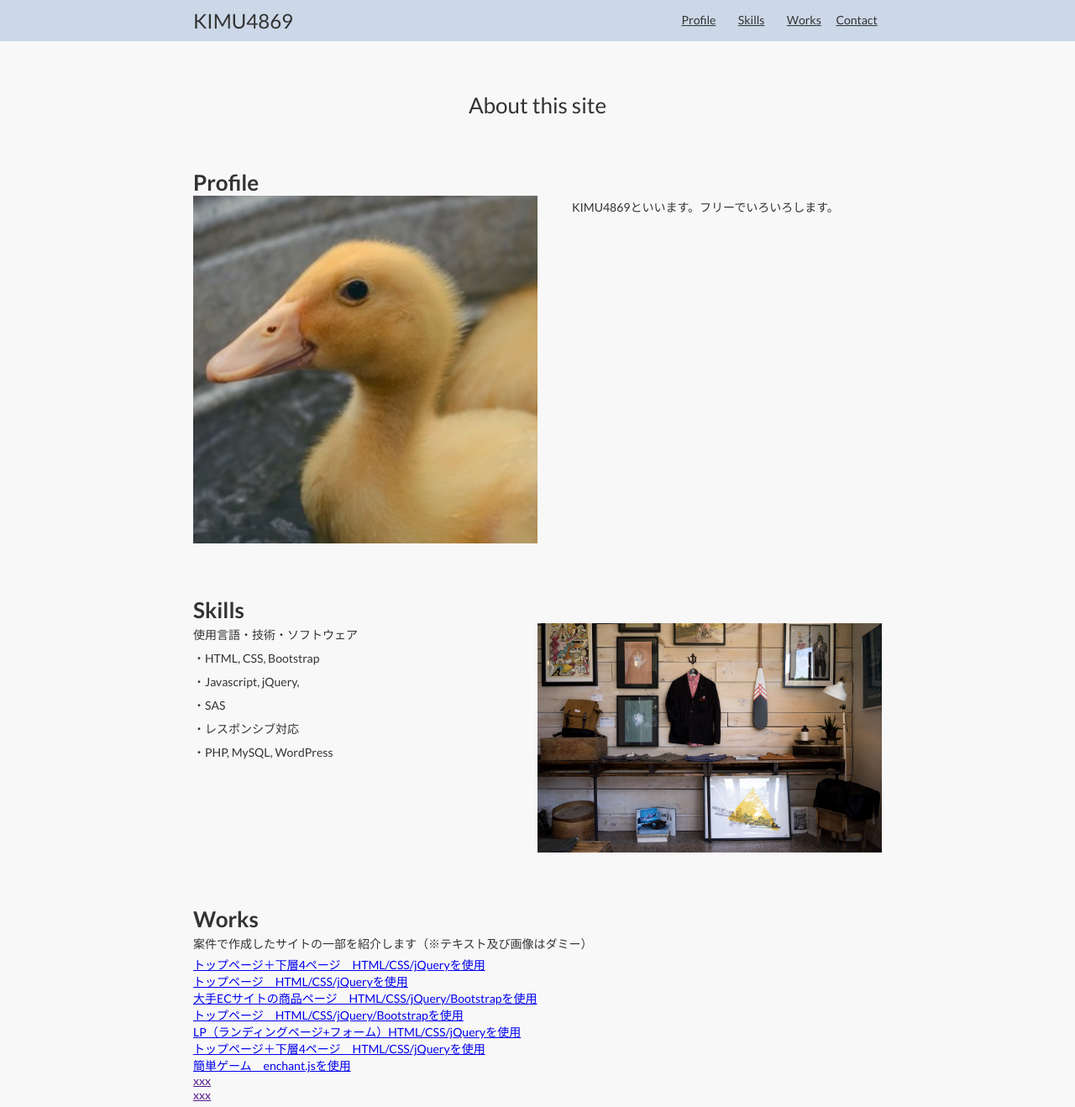
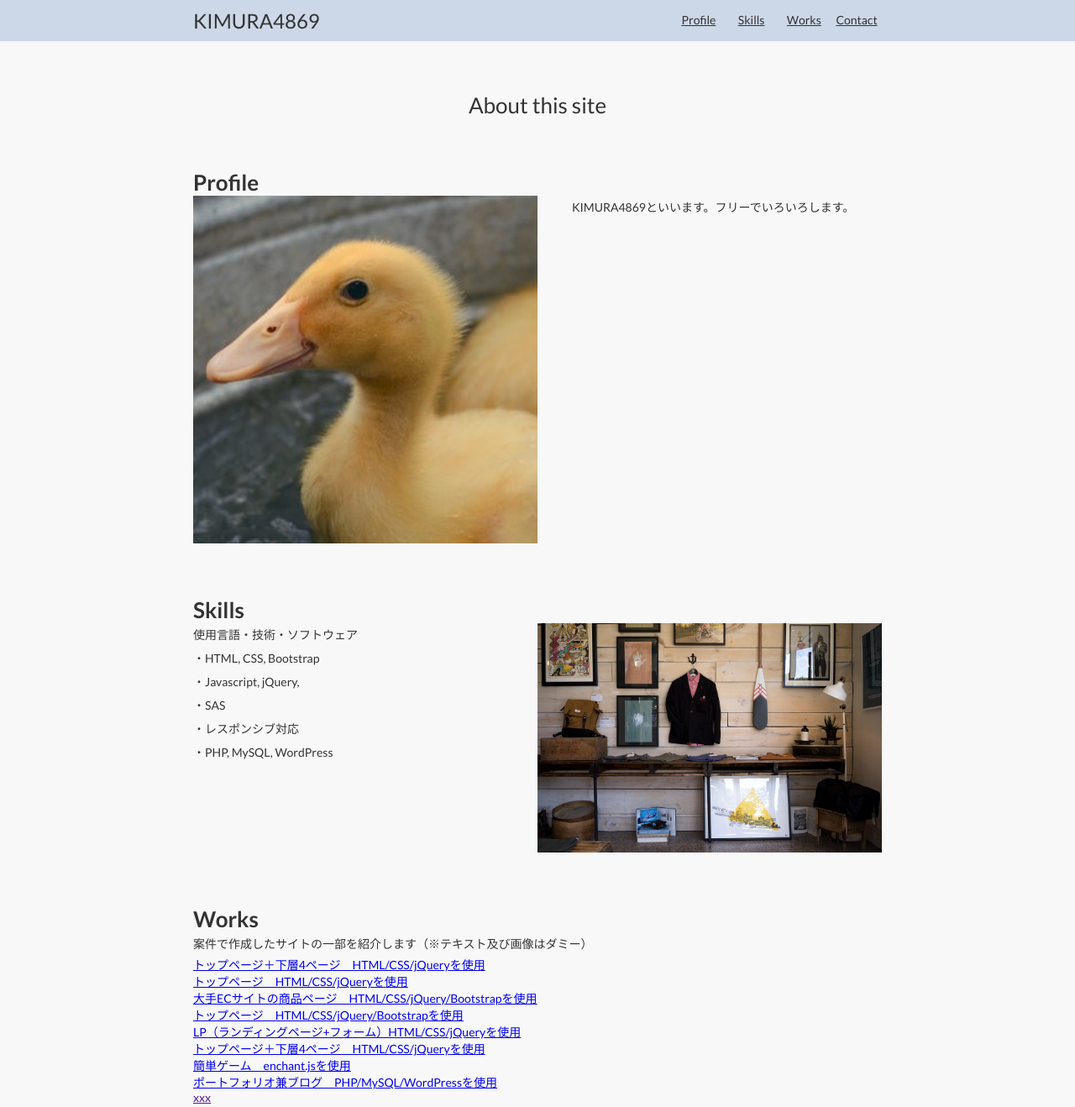
Before and after one commit to kimura4869/portfolio, a plain HTML site: page index.html in a window 1280 px wide. Shown: the top 1318 px of the page at 84% size. Drawn offline with Linux system fonts and the light colour scheme.

Commit message:
Add files via upload

```diff
--- a/index.html
+++ b/index.html
@@ -2,7 +2,7 @@
 <html lang="ja">
   <head>
     <meta charset="utf-8">
-    <title>KIMU4869</title>
+    <title>KIMURA4869</title>
     <link rel="stylesheet" href="https://use.fontawesome.com/releases/v5.8.2/css/all.css">
     <link rel="stylesheet" href="css/styles.css">
     <meta name="viewport" content="width=device-width, initial-scale=1.0">
@@ -28,7 +28,7 @@
             <li><a href="#fourth">Contact</a></li>
           </ul>
         </nav>
-        <h1>KIMU4869</h1>
+        <h1>KIMURA4869</h1>
       </div>
     </header>
 
@@ -41,7 +41,7 @@
         <section class="feature profile">
           <h2 id="first">Profile</h2>
           <img src="img/prof.jpg">
-          <p>KIMU4869といいます。フリーでいろいろします。
+          <p>KIMURA4869といいます。フリーでいろいろします。
       　　</p>
         </section>
 
@@ -72,7 +72,9 @@
             <li><a target="_blank" href="https://kimura4869.github.io/THE-CONTENTS-NATURE-CLUB/">トップページ＋下層4ページ　HTML/CSS/jQueryを使用</a></li>
 
             <li><a target="_blank" href="https://kimura4869.github.io/GAMES/">簡単ゲーム　enchant.jsを使用</a></li>
-            <li><a target="_blank" href="">xxx</a></li>
+            <li><a target="_blank" href="https://goukuma.com/wordpress/">ポートフォリオ兼ブログ　PHP/MySQL/WordPressを使用</a></li>
+
+
             <li><a target="_blank" href="">xxx</a></li>
 
 
@@ -139,7 +141,7 @@
     </section> -->
 
     <footer>
-      &copy; KIMU4869
+      &copy; KIMURA4869
     </footer>
 
     <script>
```
